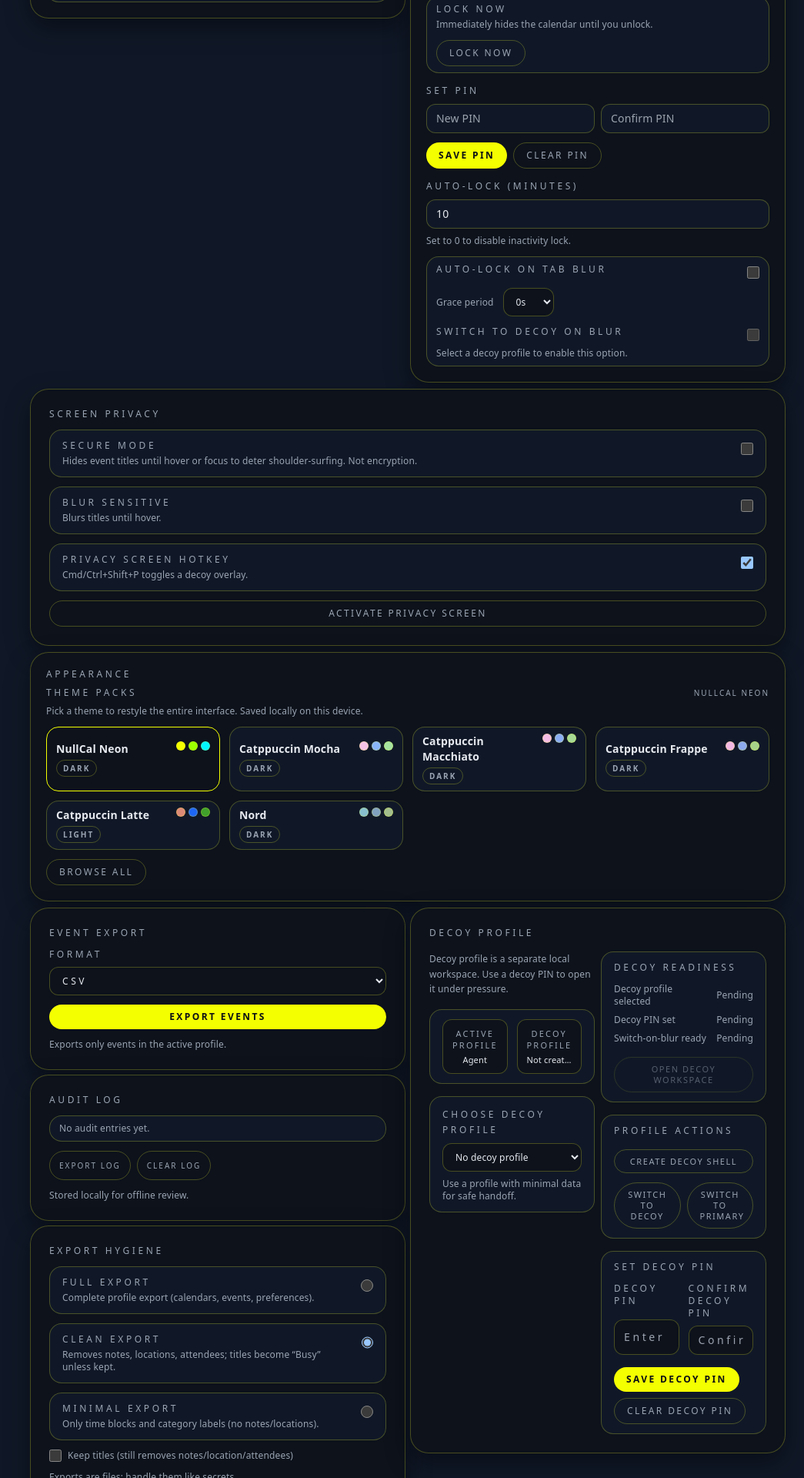
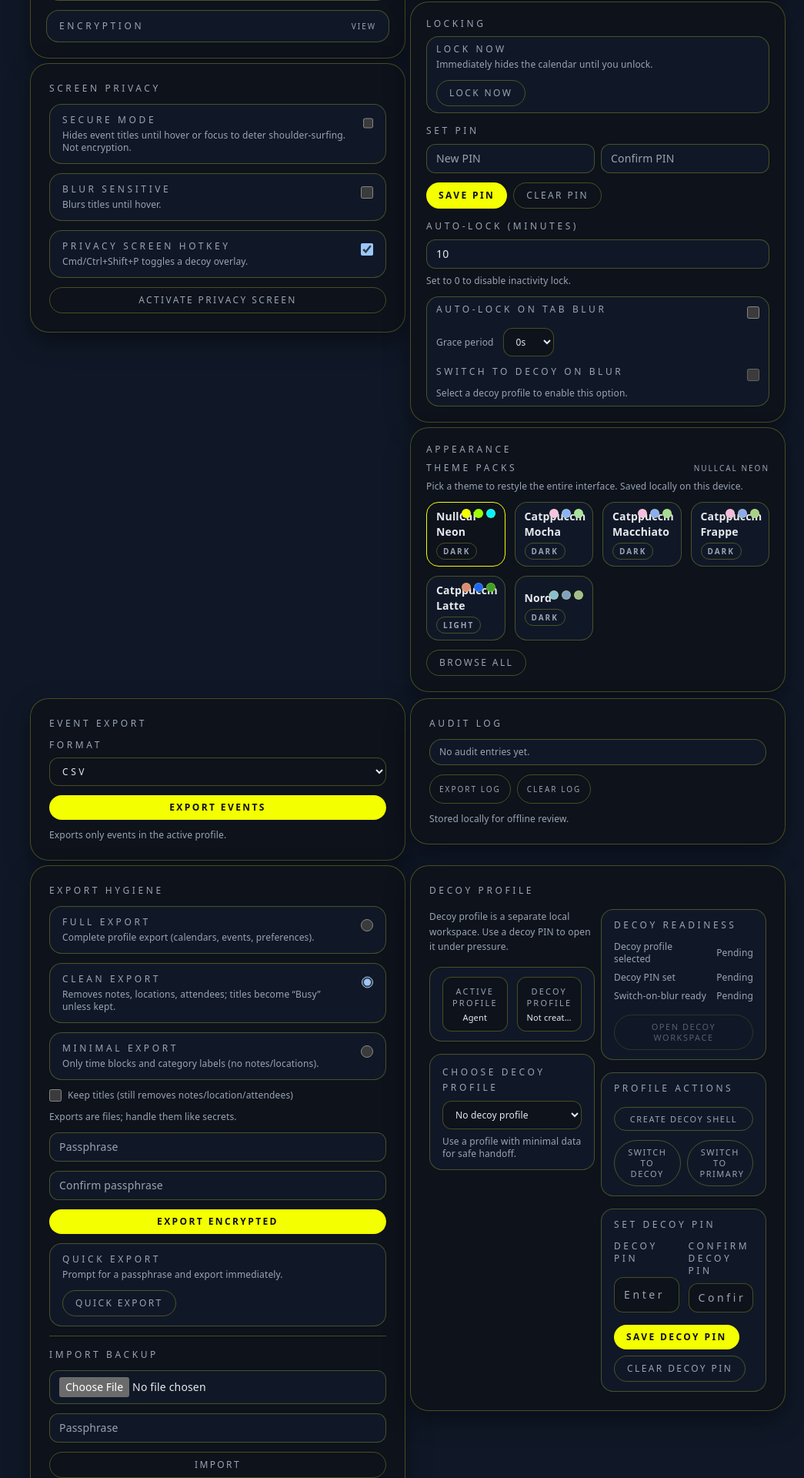
Before and after one commit to KamranBoroomand/NullCal, a React (Vite) app: page /safety in a window 1280 px wide. Shown: the part 2300-4220 px from the top of the page at 77% size, without its empty margins (235-1280 px from the left). Built offline with nearby package versions, Linux system fonts and the light colour scheme.

Commit message:
Fix Safety Center layout

```diff
--- a/src/pages/SafetyCenter.tsx
+++ b/src/pages/SafetyCenter.tsx
@@ -1089,8 +1089,8 @@
             </div>
           </motion.section>
 
-          <motion.section {...panelMotion} className="columns-1 gap-1.5 lg:columns-2">
-            <div className="photon-panel mb-1.5 break-inside-avoid min-w-0 rounded-3xl p-5 sm:p-6">
+          <motion.section {...panelMotion} className="grid items-start gap-1.5 lg:grid-cols-2">
+            <div className="photon-panel min-w-0 rounded-3xl p-5 sm:p-6 lg:order-1">
               <p className="text-xs uppercase tracking-[0.3em] text-muted">Decentralized Sync</p>
               <div className="mt-3 space-y-3 text-sm text-muted">
                 <label className="flex min-w-0 items-start justify-between gap-4 rounded-2xl border border-grid bg-panel2 px-4 py-3">
@@ -1223,7 +1223,7 @@
               </div>
             </div>
 
-            <div className="photon-panel mb-1.5 break-inside-avoid min-w-0 rounded-3xl p-5 sm:p-6">
+            <div className="photon-panel min-w-0 rounded-3xl p-5 sm:p-6 lg:order-2">
               <p className="text-xs uppercase tracking-[0.3em] text-muted">Authentication</p>
               <div className="mt-3 space-y-3 text-sm text-muted">
                 <div className="rounded-2xl border border-grid bg-panel2 px-4 py-3">
@@ -1489,7 +1489,7 @@
 
             <div
               id="profile-section"
-              className="photon-panel mb-1.5 break-inside-avoid min-w-0 rounded-3xl p-5 sm:p-6"
+              className="photon-panel min-w-0 rounded-3xl p-5 sm:p-6 lg:order-3"
             >
               <p className="text-xs uppercase tracking-[0.3em] text-muted">Profile customization</p>
               <div className="mt-3 space-y-3 text-sm text-muted">
@@ -1606,7 +1606,7 @@
 
             <div
               id="accessibility-section"
-              className="photon-panel mb-1.5 break-inside-avoid min-w-0 rounded-3xl p-5 sm:p-6"
+              className="photon-panel min-w-0 rounded-3xl p-5 sm:p-6 lg:order-6"
             >
               <p className="text-xs uppercase tracking-[0.3em] text-muted">Accessibility</p>
               <div className="mt-3 space-y-3 text-sm text-muted">
@@ -1654,7 +1654,7 @@
 
             <div
               id="notes-section"
-              className="photon-panel mb-1.5 break-inside-avoid min-w-0 rounded-3xl p-5 sm:p-6"
+              className="photon-panel min-w-0 rounded-3xl p-5 sm:p-6 lg:order-5"
             >
               <p className="text-xs uppercase tracking-[0.3em] text-muted">Private Notes & Sharing</p>
               <div className="mt-3 space-y-3 text-sm text-muted">
@@ -1737,7 +1737,7 @@
 
             <div
               id="reminders-section"
-              className="photon-panel mb-1.5 break-inside-avoid min-w-0 rounded-3xl p-5 sm:p-6"
+              className="photon-panel min-w-0 rounded-3xl p-5 sm:p-6 lg:order-4"
             >
               <p className="text-xs uppercase tracking-[0.3em] text-muted">Reminders & Collaboration</p>
               <div className="mt-3 space-y-3 text-sm text-muted">
@@ -1894,6 +1894,7 @@
             {...panelMotion}
             className="grid items-start gap-1.5 text-sm text-muted md:grid-cols-2"
           >
+            <div className="grid gap-1.5">
               <div className="photon-panel min-w-0 rounded-3xl p-4 sm:p-5">
                 <p className="text-xs uppercase tracking-[0.3em] text-muted">Privacy Status</p>
                 <div className="mt-3 space-y-3 text-xs text-muted">
@@ -1937,6 +1938,61 @@
                   ))}
                 </div>
               </div>
+
+              <div className="photon-panel min-w-0 rounded-3xl p-5 sm:p-6">
+                <p className="text-xs uppercase tracking-[0.3em] text-muted">Screen Privacy</p>
+                <div className="mt-3 space-y-3 text-sm text-muted">
+                  <label className="flex min-w-0 items-start justify-between gap-4 rounded-2xl border border-grid bg-panel2 px-4 py-3">
+                    <div className="min-w-0">
+                      <p className="text-xs uppercase tracking-[0.3em] text-muted">Secure mode</p>
+                      <p className="mt-1 text-xs text-muted">
+                        Hides event titles until hover or focus to deter shoulder-surfing. Not encryption.
+                      </p>
+                    </div>
+                    <input
+                      type="checkbox"
+                      checked={state.settings.secureMode}
+                      onChange={(event) => updateSettings({ secureMode: event.target.checked })}
+                      className="mt-1 h-4 w-4 rounded border border-grid bg-panel2"
+                    />
+                  </label>
+                  <label className="flex min-w-0 items-start justify-between gap-4 rounded-2xl border border-grid bg-panel2 px-4 py-3">
+                    <div className="min-w-0">
+                      <p className="text-xs uppercase tracking-[0.3em] text-muted">Blur sensitive</p>
+                      <p className="mt-1 text-xs text-muted">Blurs titles until hover.</p>
+                    </div>
+                    <input
+                      type="checkbox"
+                      checked={state.settings.blurSensitive}
+                      onChange={(event) => updateSettings({ blurSensitive: event.target.checked })}
+                      className="mt-1 h-4 w-4 rounded border border-grid bg-panel2"
+                    />
+                  </label>
+                  <label className="flex min-w-0 items-start justify-between gap-4 rounded-2xl border border-grid bg-panel2 px-4 py-3">
+                    <div className="min-w-0">
+                      <p className="text-xs uppercase tracking-[0.3em] text-muted">Privacy screen hotkey</p>
+                      <p className="mt-1 text-xs text-muted">Cmd/Ctrl+Shift+P toggles a decoy overlay.</p>
+                    </div>
+                    <input
+                      type="checkbox"
+                      checked={state.settings.privacyScreenHotkeyEnabled}
+                      onChange={(event) =>
+                        updateSettings({ privacyScreenHotkeyEnabled: event.target.checked })
+                      }
+                      className="mt-1 h-4 w-4 rounded border border-grid bg-panel2"
+                    />
+                  </label>
+                  <button
+                    type="button"
+                    onClick={togglePrivacyScreen}
+                    className="w-full rounded-full border border-grid px-4 py-2 text-xs uppercase tracking-[0.2em] text-muted transition hover:text-text"
+                  >
+                    {privacyScreenOn ? 'Exit privacy screen' : 'Activate privacy screen'}
+                  </button>
+                </div>
+              </div>
+            </div>
+
             <div className="grid gap-1.5">
               <div className="photon-panel min-w-0 rounded-3xl p-4 sm:p-5">
                 <p className="text-xs uppercase tracking-[0.3em] text-muted">Security Checklist</p>
@@ -1979,6 +2035,7 @@
                   ))}
                 </div>
               </div>
+
               <div className="photon-panel min-w-0 rounded-3xl p-4 sm:p-5">
                 <p className="text-xs uppercase tracking-[0.3em] text-muted">Locking</p>
                 <div className="mt-2 space-y-3 text-sm text-muted">
@@ -2088,62 +2145,6 @@
                       <p className="mt-2 text-xs text-muted">Select a decoy profile to enable this option.</p>
                     )}
                   </div>
-                </div>
-              </div>
-            </div>
-          </motion.section>
-
-          <motion.section {...panelMotion} className="grid gap-2">
-            <div className="photon-panel min-w-0 rounded-3xl p-5 sm:p-6">
-              <p className="text-xs uppercase tracking-[0.3em] text-muted">Screen Privacy</p>
-              <div className="mt-3 space-y-3 text-sm text-muted">
-                <label className="flex min-w-0 items-start justify-between gap-4 rounded-2xl border border-grid bg-panel2 px-4 py-3">
-                  <div className="min-w-0">
-                    <p className="text-xs uppercase tracking-[0.3em] text-muted">Secure mode</p>
-                    <p className="mt-1 text-xs text-muted">
-                      Hides event titles until hover or focus to deter shoulder-surfing. Not encryption.
-                    </p>
-                  </div>
-                  <input
-                    type="checkbox"
-                    checked={state.settings.secureMode}
-                    onChange={(event) => updateSettings({ secureMode: event.target.checked })}
-                    className="mt-1 h-4 w-4 rounded border border-grid bg-panel2"
-                  />
-                </label>
-                <label className="flex min-w-0 items-start justify-between gap-4 rounded-2xl border border-grid bg-panel2 px-4 py-3">
-                  <div className="min-w-0">
-                    <p className="text-xs uppercase tracking-[0.3em] text-muted">Blur sensitive</p>
-                    <p className="mt-1 text-xs text-muted">Blurs titles until hover.</p>
-                  </div>
-                  <input
-                    type="checkbox"
-                    checked={state.settings.blurSensitive}
-                    onChange={(event) => updateSettings({ blurSensitive: event.target.checked })}
-                    className="mt-1 h-4 w-4 rounded border border-grid bg-panel2"
-                  />
-                </label>
-                <label className="flex min-w-0 items-start justify-between gap-4 rounded-2xl border border-grid bg-panel2 px-4 py-3">
-                  <div className="min-w-0">
-                    <p className="text-xs uppercase tracking-[0.3em] text-muted">Privacy screen hotkey</p>
-                    <p className="mt-1 text-xs text-muted">Cmd/Ctrl+Shift+P toggles a decoy overlay.</p>
-                  </div>
-                  <input
-                    type="checkbox"
-                    checked={state.settings.privacyScreenHotkeyEnabled}
-                    onChange={(event) =>
-                      updateSettings({ privacyScreenHotkeyEnabled: event.target.checked })
-                    }
-                    className="mt-1 h-4 w-4 rounded border border-grid bg-panel2"
-                  />
-                </label>
-                <button
-                  type="button"
-                  onClick={togglePrivacyScreen}
-                  className="w-full rounded-full border border-grid px-4 py-2 text-xs uppercase tracking-[0.2em] text-muted transition hover:text-text"
-                >
-                  {privacyScreenOn ? 'Exit privacy screen' : 'Activate privacy screen'}
-                </button>
                 </div>
               </div>
 
@@ -2172,10 +2173,11 @@
                   </div>
                 </div>
               </div>
+            </div>
           </motion.section>
 
-          <motion.section {...panelMotion} className="columns-1 gap-1.5 md:columns-2">
-            <div className="photon-panel mb-1.5 break-inside-avoid min-w-0 rounded-3xl p-5 sm:p-6">
+          <motion.section {...panelMotion} className="grid items-start gap-1.5 md:grid-cols-2">
+            <div className="photon-panel min-w-0 rounded-3xl p-5 sm:p-6">
               <p className="text-xs uppercase tracking-[0.3em] text-muted">Event export</p>
               <div className="mt-3 space-y-3 text-sm text-muted">
                 <label className="flex min-w-0 flex-col gap-2 text-xs uppercase tracking-[0.3em] text-muted">
@@ -2207,7 +2209,7 @@
               </div>
             </div>
 
-            <div className="photon-panel mb-1.5 break-inside-avoid min-w-0 rounded-3xl p-5 sm:p-6">
+            <div className="photon-panel min-w-0 rounded-3xl p-5 sm:p-6">
               <p className="text-xs uppercase tracking-[0.3em] text-muted">Audit log</p>
               <div className="mt-3 space-y-3 text-sm text-muted">
                 <div className="max-h-44 space-y-2 overflow-auto rounded-2xl border border-grid bg-panel2 px-3 py-2 text-xs">
@@ -2245,7 +2247,7 @@
               </div>
             </div>
 
-            <div className="photon-panel mb-1.5 break-inside-avoid min-w-0 rounded-3xl p-5 sm:p-6">
+            <div className="photon-panel min-w-0 rounded-3xl p-5 sm:p-6">
               <p className="text-xs uppercase tracking-[0.3em] text-muted">Export Hygiene</p>
               <div className="mt-3 space-y-3 text-sm text-muted">
                 <div className="space-y-3">
@@ -2352,7 +2354,7 @@
               </div>
             </div>
 
-            <div className="photon-panel mb-1.5 break-inside-avoid min-w-0 rounded-3xl p-5 sm:p-6">
+            <div className="photon-panel min-w-0 rounded-3xl p-5 sm:p-6">
               <p className="text-xs uppercase tracking-[0.3em] text-muted">Decoy Profile</p>
               <div className="mt-4 grid auto-rows-min gap-2 text-sm text-muted xl:grid-cols-2">
                 <div className="space-y-4">
```
Lines whose indentation alone changed are shown as unchanged.
